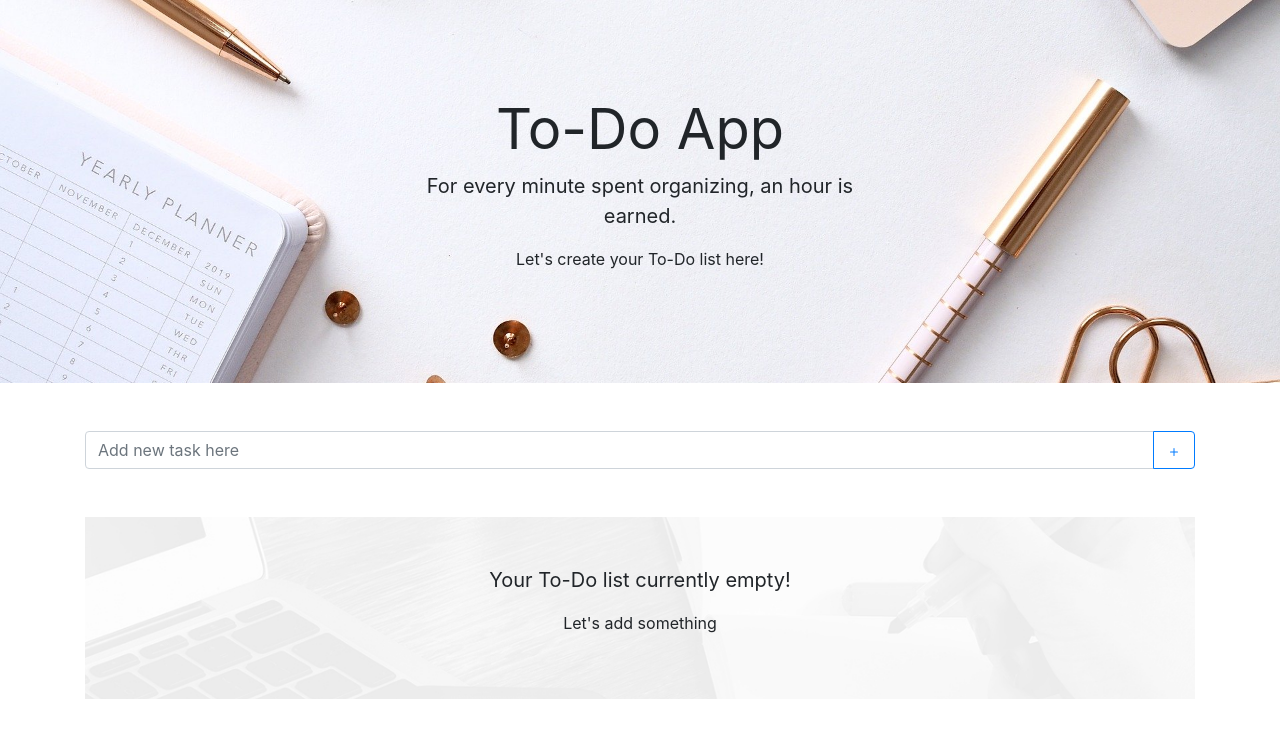
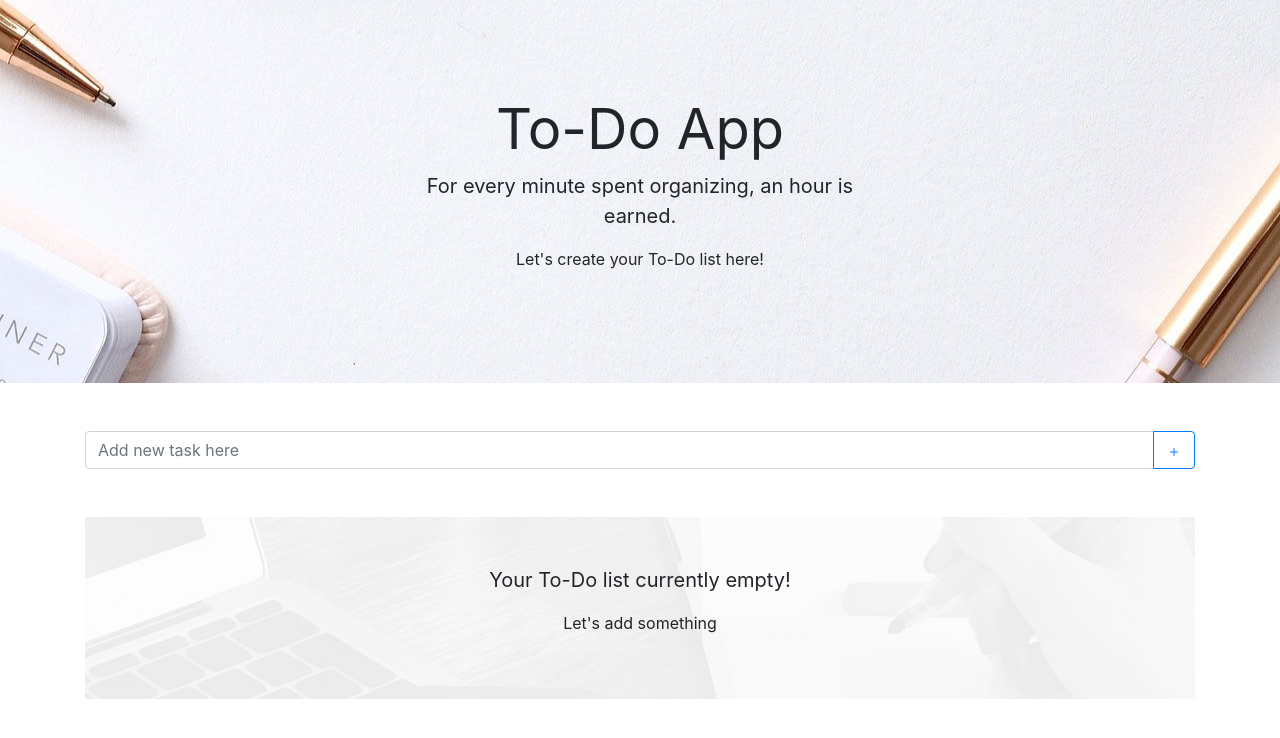
Before and after one commit to ThamalDilanka/ToDoApp, a React (Create React App) app: page / in a window 1280 px wide. Shown: the top 738 px of the page. Built offline with nearby package versions, Linux system fonts and the light colour scheme.

Commit message:
background image fixed

```diff
--- a/src/components/component.css
+++ b/src/components/component.css
@@ -1,7 +1,7 @@
 .todo-header {
 	background-image: url(../assets/background.jpg);
 	background-position: center;
-	background-size: cover;
+	background-size: auto;
 }
 
 .place-holder-container {
```
Also changed, not shown: src/assets/background.jpg.
